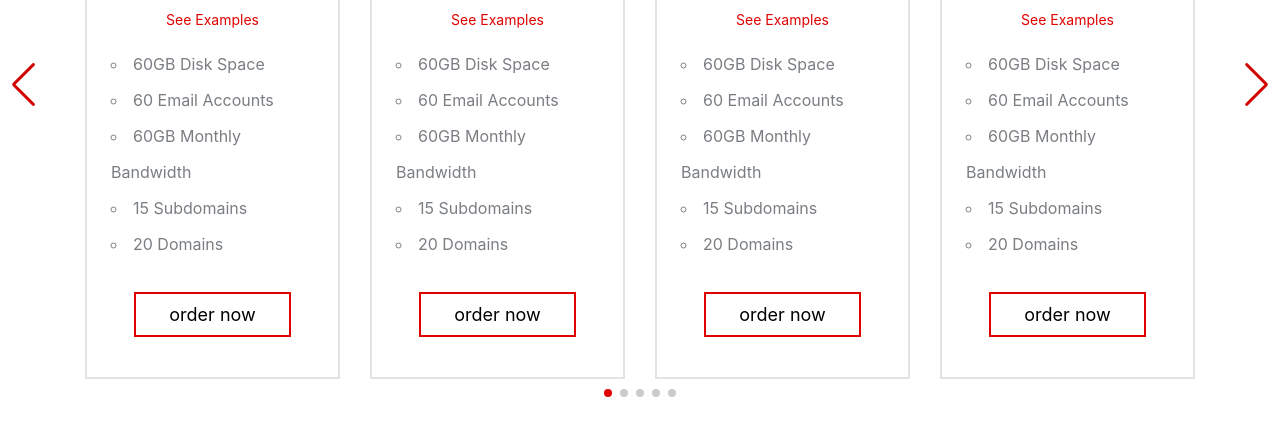
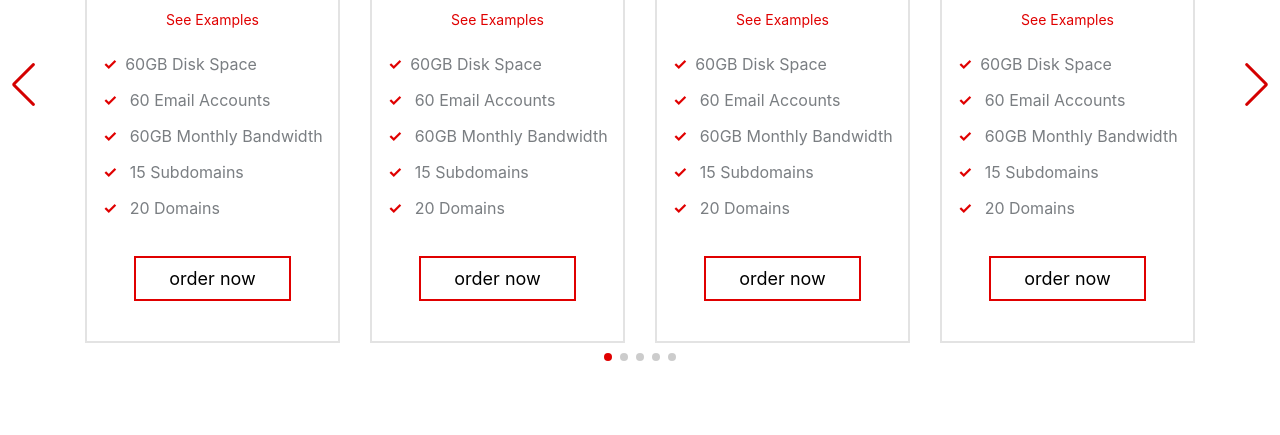
Before and after one commit to merhanmostafa47/Services-Orders, a plain HTML site: page prices.html in a window 1280 px wide. Shown: the part 315-750 px from the top of the page. Drawn offline with nearby package versions, Linux system fonts and the light colour scheme; some packages are replaced by stand-ins of ours; a script that the page names is missing.

Commit message:
update list style

```diff
--- a/prices.html
+++ b/prices.html
@@ -78,11 +78,11 @@
                 </div>
                 <a href="#" class="see_examples">see examples</a>
                 <ul class="pricing-content">
-                  <li>60GB Disk Space</li>
-                  <li>60 Email Accounts</li>
-                  <li>60GB Monthly Bandwidth</li>
-                  <li>15 Subdomains</li>
-                  <li>20 Domains</li>
+                  <li><span> ✓</span>60GB Disk Space</li>
+                  <li><span> ✓</span> 60 Email Accounts</li>
+                  <li><span> ✓</span> 60GB Monthly Bandwidth</li>
+                  <li><span> ✓</span> 15 Subdomains</li>
+                  <li><span> ✓</span> 20 Domains</li>
                 </ul>
                 <a href="#" class="main_btn">order now</a>
               </div>
@@ -138,11 +138,11 @@
                 </div>
                 <a href="#" class="see_examples">see examples</a>
                 <ul class="pricing-content">
-                  <li>60GB Disk Space</li>
-                  <li>60 Email Accounts</li>
-                  <li>60GB Monthly Bandwidth</li>
-                  <li>15 Subdomains</li>
-                  <li>20 Domains</li>
+                  <li><span> ✓</span>60GB Disk Space</li>
+                  <li><span> ✓</span> 60 Email Accounts</li>
+                  <li><span> ✓</span> 60GB Monthly Bandwidth</li>
+                  <li><span> ✓</span> 15 Subdomains</li>
+                  <li><span> ✓</span> 20 Domains</li>
                 </ul>
                 <a href="#" class="main_btn">order now</a>
               </div>
@@ -198,11 +198,11 @@
                 </div>
                 <a href="#" class="see_examples">see examples</a>
                 <ul class="pricing-content">
-                  <li>60GB Disk Space</li>
-                  <li>60 Email Accounts</li>
-                  <li>60GB Monthly Bandwidth</li>
-                  <li>15 Subdomains</li>
-                  <li>20 Domains</li>
+                  <li><span> ✓</span>60GB Disk Space</li>
+                  <li><span> ✓</span> 60 Email Accounts</li>
+                  <li><span> ✓</span> 60GB Monthly Bandwidth</li>
+                  <li><span> ✓</span> 15 Subdomains</li>
+                  <li><span> ✓</span> 20 Domains</li>
                 </ul>
                 <a href="#" class="main_btn">order now</a>
               </div>
@@ -258,11 +258,11 @@
                 </div>
                 <a href="#" class="see_examples">see examples</a>
                 <ul class="pricing-content">
-                  <li>60GB Disk Space</li>
-                  <li>60 Email Accounts</li>
-                  <li>60GB Monthly Bandwidth</li>
-                  <li>15 Subdomains</li>
-                  <li>20 Domains</li>
+                  <li><span> ✓</span>60GB Disk Space</li>
+                  <li><span> ✓</span> 60 Email Accounts</li>
+                  <li><span> ✓</span> 60GB Monthly Bandwidth</li>
+                  <li><span> ✓</span> 15 Subdomains</li>
+                  <li><span> ✓</span> 20 Domains</li>
                 </ul>
                 <a href="#" class="main_btn">order now</a>
               </div>
@@ -318,11 +318,11 @@
                 </div>
                 <a href="#" class="see_examples">see examples</a>
                 <ul class="pricing-content">
-                  <li>60GB Disk Space</li>
-                  <li>60 Email Accounts</li>
-                  <li>60GB Monthly Bandwidth</li>
-                  <li>15 Subdomains</li>
-                  <li>20 Domains</li>
+                  <li><span> ✓</span>60GB Disk Space</li>
+                  <li><span> ✓</span> 60 Email Accounts</li>
+                  <li><span> ✓</span> 60GB Monthly Bandwidth</li>
+                  <li><span> ✓</span> 15 Subdomains</li>
+                  <li><span> ✓</span> 20 Domains</li>
                 </ul>
                 <a href="#" class="main_btn">order now</a>
               </div>
--- a/resources/css/edits.css
+++ b/resources/css/edits.css
@@ -779,8 +779,7 @@ button.form-btn:hover span,
 }
 
 .pricingTable .pricing-content {
-  list-style: circle;
-  list-style-position: inside;
+  list-style: none;
   padding: 0;
   margin-bottom: 30px;
   display: flex;
@@ -825,15 +824,16 @@ button.form-btn:hover span,
   color: #7a7e82;
   line-height: 36px;
   text-align: start;
-  padding-inline: 1.5rem;
 }
 
+.pricingTable .pricing-content li span {
+  color: #e00000;
+  margin-inline: 1rem .5rem;
+  font-weight: 700;
+}
 @media screen and (max-width: 990px) {
   .pricingTable {
     margin-bottom: 25px;
-  }
-  .pricingTable .pricing-content li {
-    padding-inline: 1rem;
   }
 }
 
```
